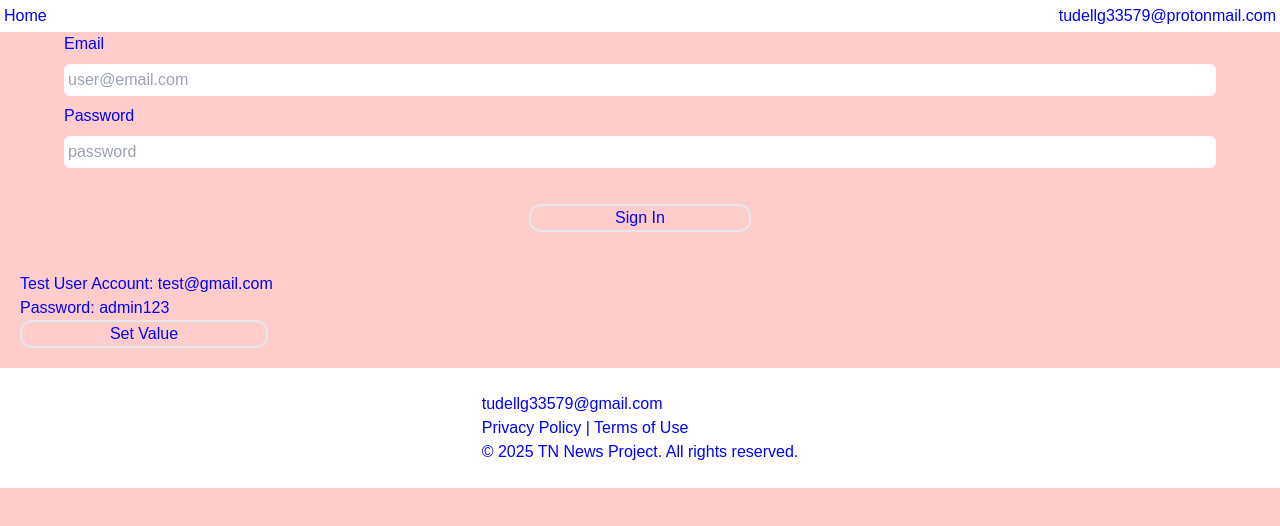
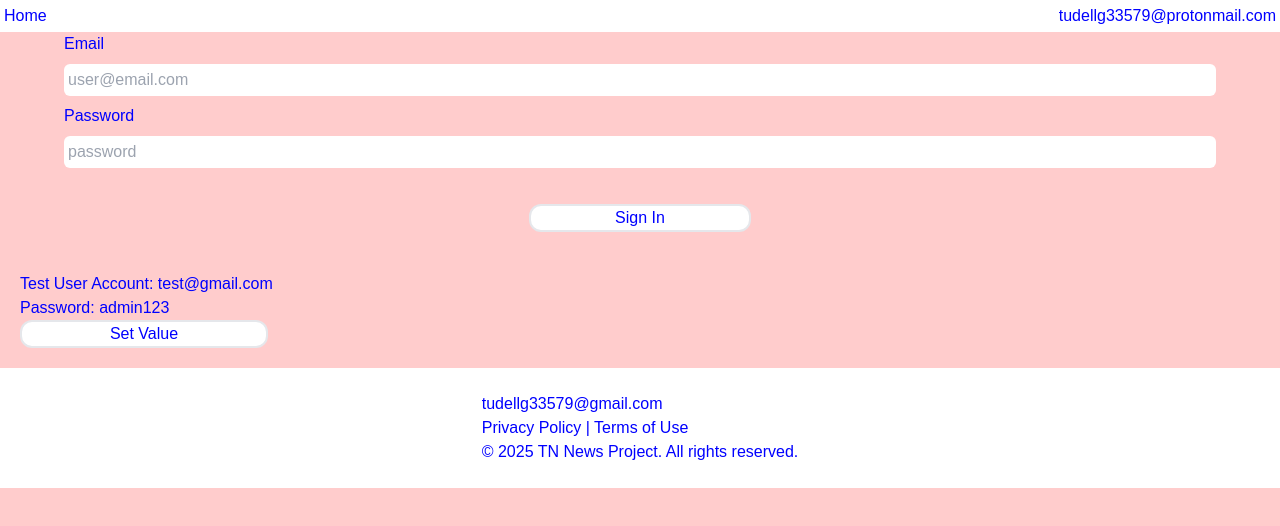
Before and after one commit to tunguyenarea/nextjs-news, a Next.js app: page /signin in a window 1280 px wide. Shown: the top 526 px of the page. Built offline with nearby package versions, Linux system fonts and the light colour scheme.

Commit message:
Commit 3

```diff
--- a/app/(auth)/signin/page.tsx
+++ b/app/(auth)/signin/page.tsx
@@ -46,7 +46,7 @@ export default function Page() {
     <AuthForm action={handleSubmit} defaultEmail={email} defaultPassword={password}>
       <div className="flex justify-center p-5">
         <button
-          className="rounded-xl border-2 hover:border-rose-600 w-1/3 sm:w-1/5 hover:scale-125 transition hover:bg-gradient-to-r from-indigo-500 from-10% via-sky-500 via-30% to-emerald-500
+          className="rounded-xl border-2 hover:border-rose-600 w-1/3 sm:w-1/5 hover:scale-125 transition bg-white hover:bg-gradient-to-r from-indigo-500 from-10% via-sky-500 via-30% to-emerald-500
           to-90% hover:text-white" type="submit"
         >
           Sign In</button>
@@ -56,7 +56,7 @@ export default function Page() {
       <p>Test User Account: test@gmail.com</p>
       <p>Password: admin123</p>
       <button onClick={SetValue}
-        className="rounded-xl border-2 hover:border-rose-600 w-1/3 sm:w-1/5 hover:scale-125 transition hover:bg-gradient-to-r from-indigo-500 from-10% via-sky-500 via-30% to-emerald-500
+        className="rounded-xl border-2 hover:border-rose-600 w-1/3 sm:w-1/5 hover:scale-125 transition bg-white hover:bg-gradient-to-r from-indigo-500 from-10% via-sky-500 via-30% to-emerald-500
         to-90% hover:text-white"
       >
         Set Value</button>
```
